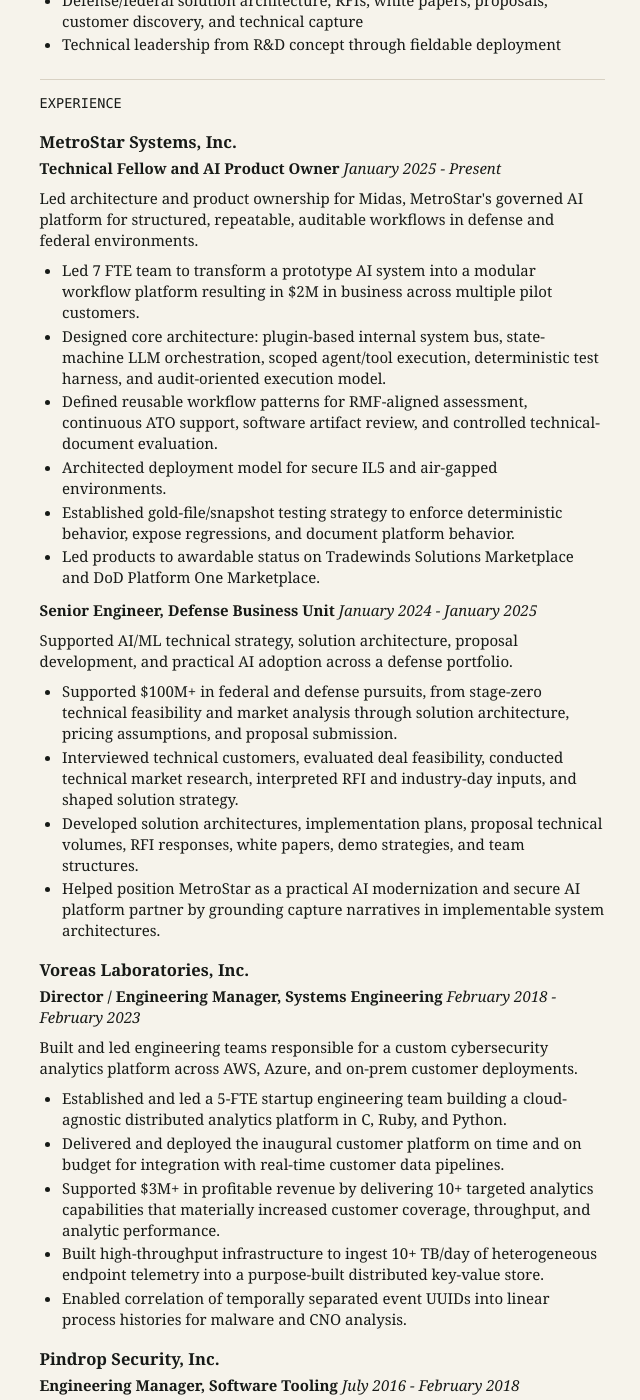
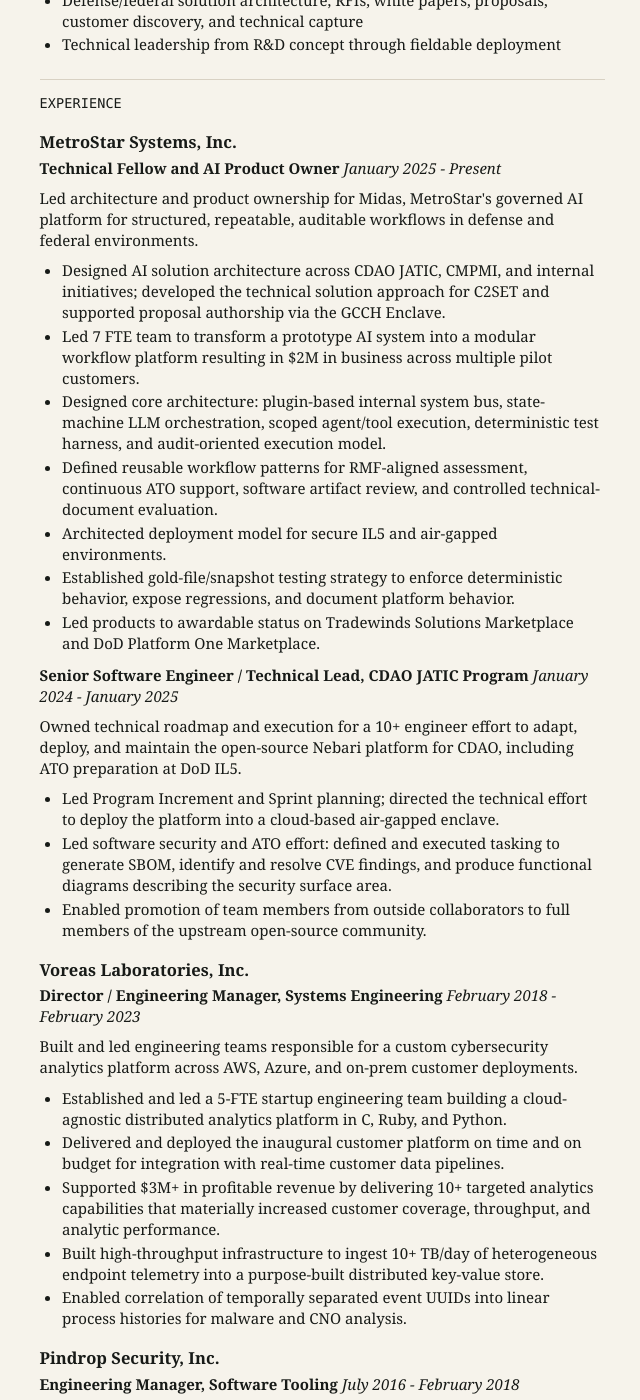
Before and after one commit to tylergraff/tylergraff.github.io, a Jekyll site: the page built from resume.md, in a window 1280 px wide and 1400 px high, scrolled down 709 px. Shown: the whole window, without its empty margins (318-958 px from the left). Built offline with Jekyll 4.4.1, drawn with Linux system fonts in a browser that asks for light colours; some of the changed text lies outside the part shown.

Commit message:
add NI internship

```diff
--- a/resume.md
+++ b/resume.md
@@ -31,6 +31,7 @@ Past work includes high-throughput cyber analytics, 10Gbps packet-processing sys
 *January 2025 - Present*
 
 Led architecture and product ownership for Midas, MetroStar's governed AI platform for structured, repeatable, auditable workflows in defense and federal environments.
+* Designed AI solution architecture across CDAO JATIC, CMPMI, and internal initiatives; developed the technical solution approach for C2SET and supported proposal authorship via the GCCH Enclave.
 * Led 7 FTE team to transform a prototype AI system into a modular workflow platform resulting in $2M in business across multiple pilot customers.
 * Designed core architecture: plugin-based internal system bus, state-machine LLM orchestration, scoped agent/tool execution, deterministic test harness, and audit-oriented execution model.
 * Defined reusable workflow patterns for RMF-aligned assessment, continuous ATO support, software artifact review, and controlled technical-document evaluation.
@@ -38,15 +39,14 @@ Led architecture and product ownership for Midas, MetroStar's governed AI platfo
 * Established gold-file/snapshot testing strategy to enforce deterministic behavior, expose regressions, and document platform behavior.
 * Led products to awardable status on Tradewinds Solutions Marketplace and DoD Platform One Marketplace.
 
-**Senior Engineer, Defense Business Unit**
+**Senior Software Engineer / Technical Lead, CDAO JATIC Program**
 *January 2024 - January 2025*
 
-Supported AI/ML technical strategy, solution architecture, proposal development, and practical AI adoption across a defense portfolio.
+Owned technical roadmap and execution for a 10+ engineer effort to adapt, deploy, and maintain the open-source Nebari platform for CDAO, including ATO preparation at DoD IL5.
 
-* Supported $100M+ in federal and defense pursuits, from stage-zero technical feasibility and market analysis through solution architecture, pricing assumptions, and proposal submission.
-* Interviewed technical customers, evaluated deal feasibility, conducted technical market research, interpreted RFI and industry-day inputs, and shaped solution strategy.
-* Developed solution architectures, implementation plans, proposal technical volumes, RFI responses, white papers, demo strategies, and team structures.
-* Helped position MetroStar as a practical AI modernization and secure AI platform partner by grounding capture narratives in implementable system architectures.
+* Led Program Increment and Sprint planning; directed the technical effort to deploy the platform into a cloud-based air-gapped enclave.
+* Led software security and ATO effort: defined and executed tasking to generate SBOM, identify and resolve CVE findings, and produce functional diagrams describing the security surface area.
+* Enabled promotion of team members from outside collaborators to full members of the upstream open-source community.
 
 ### Voreas Laboratories, Inc.
 
@@ -89,6 +89,7 @@ Built and led engineering teams responsible for a custom cybersecurity analytics
 - **Global InfoTek, Inc. - Senior Engineer, 2012-2014:** Led Windows-internals reverse-engineering and development in C, C++, and Python; developed Win7 x64 kernel driver routines and system-call hooks; led a 3-FTE team to deliver a $1M contract.
 - **Ball Aerospace, Inc. - Software Engineer, 2009-2012:** Supported prototype airborne IR LIDAR development and field operation; built operator consoles and test systems; led spacecraft telemetry analysis/reporting software; supported field testing and on-orbit commissioning telemetry.
 - **Cellnet Technology, Inc. - Firmware Engineer, 2007-2008:** Prototyped low-cost, low-power spread-spectrum RF hardware and developed a programming adapter for legacy deployed hardware. Awarded US Patent #8,111,063 (Magnetic Rotation Sensing) for an electro-mechanical hardware implementation and related software algorithm to detect and minimize hardware failures over device lifetime.
+- **National Instruments - Firmware Development Engineering Intern, 2006:** Developed firmware in C and VHDL for an embedded USB data acquisition device; built a VHDL test bench achieving 100% code coverage and verification of external signal timing; served as a technical representative for Georgia Tech.
 
 ## Education & Certifications
 
```
